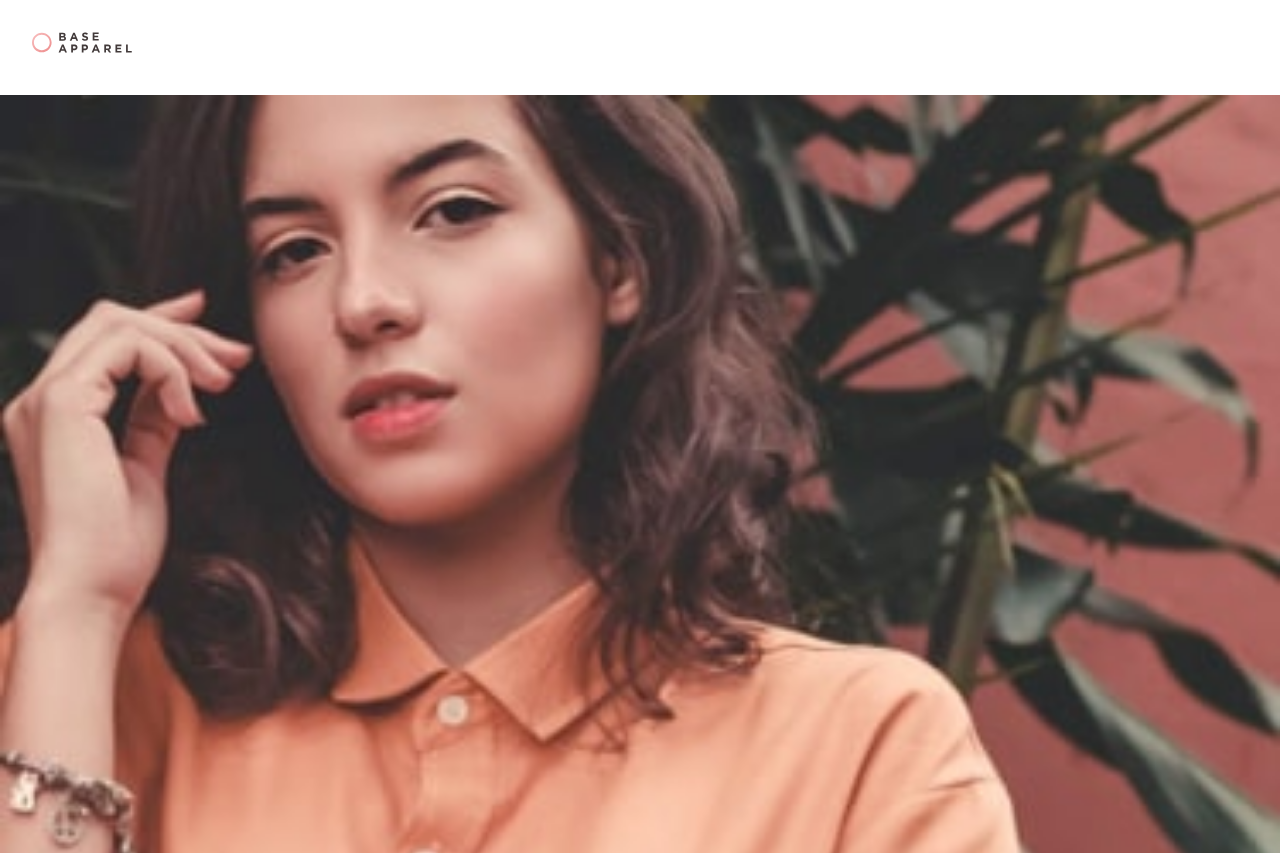
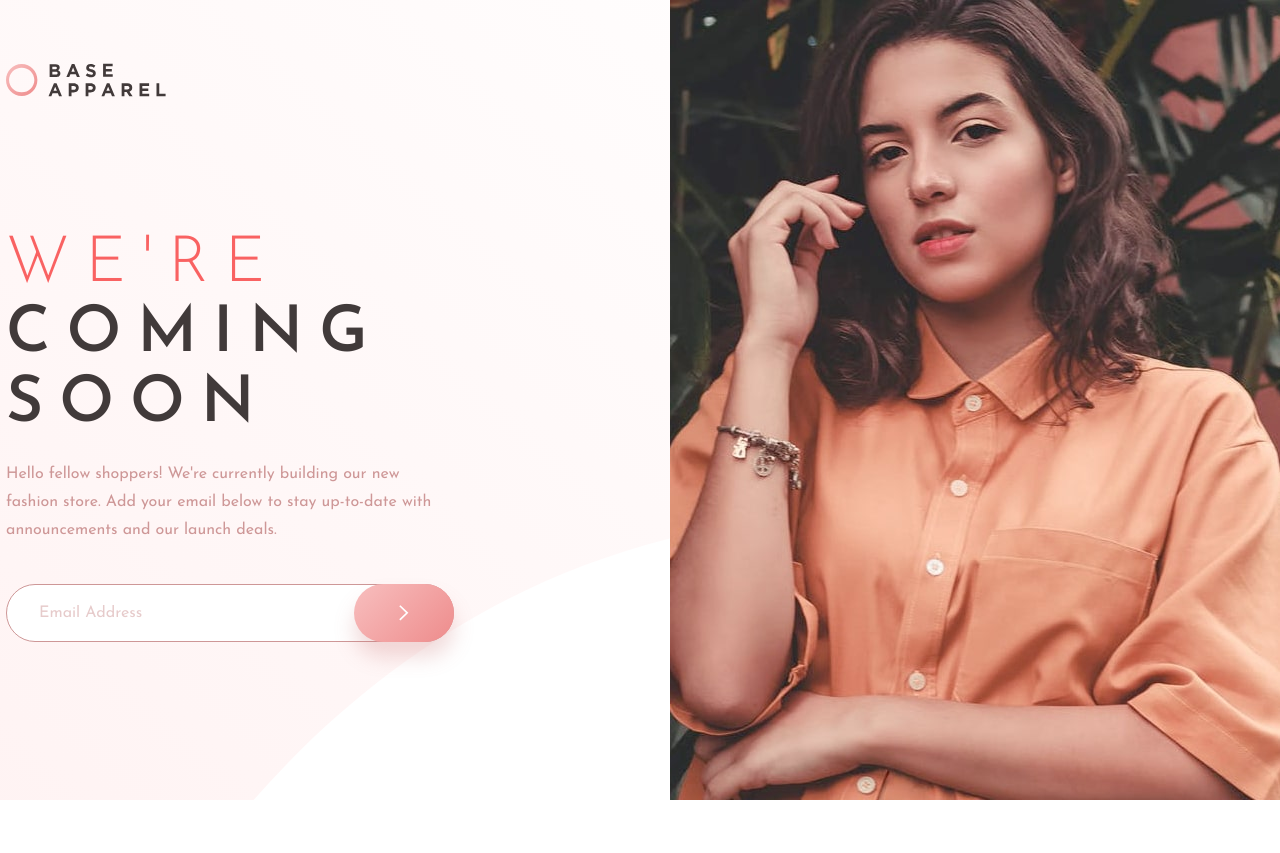
Before and after one commit to manjeshrv592/base-apparel-coming-soon, a plain HTML site: page index.html in a window 1280 px wide. Shown: the top 853 px of the page. After the commit the page ends 800 px from the top, so only its background shows below. Drawn offline with Linux system fonts and the light colour scheme.

Commit message:
Finished project

```diff
--- a/css/style.css
+++ b/css/style.css
@@ -34,7 +34,7 @@ body {
 
 img {
   width: 100%;
-  display: inline-block;
+  display: block;
 }
 
 /***********************************/
@@ -58,35 +58,44 @@ img {
 
 /***********************************/
 /* Main Layout */
+body {
+  display: grid;
+  grid-template-columns: 3.2rem 1fr 3.2rem;
+  grid-template-rows: 8.4rem max-content max-content;
+}
+
+.header,
+.hero-text {
+  grid-column: 2 / 3;
+}
+
 .header {
-  padding: 3.2rem;
+  display: grid;
 }
 
 .header-logo {
   width: 10rem;
+  align-self: center;
 }
 
-.hero {
+.hero-img {
+  grid-column: 1 / -1;
+  grid-row: 2 / 3;
+}
+
+.hero-text {
+  padding-top: 6.4rem;
   padding-bottom: 9.2rem;
+  text-align: center;
+  max-width: 40rem;
+  margin-right: auto;
+  margin-left: auto;
 }
 
 .hero-title {
   letter-spacing: 1.1rem;
   text-transform: uppercase;
   margin-bottom: 1.6rem;
-}
-
-.hero-content {
-  display: grid;
-  grid-gap: 6.4rem;
-}
-
-.hero-img {
-}
-
-.hero-text {
-  padding: 0 3.2rem;
-  text-align: center;
 }
 
 .hero-lead {
@@ -167,6 +176,7 @@ img {
 
 .input::placeholder {
   color: var(--desaturated-red);
+  opacity: 0.5;
 }
 
 .submit-btn {
@@ -185,6 +195,23 @@ img {
   cursor: pointer;
 }
 
+.submit-btn::after {
+  content: '';
+  display: inline-block;
+  width: 100%;
+  height: 100%;
+  background-color: rgba(255, 255, 255, 0.5);
+  position: absolute;
+  top: 0;
+  left: 0;
+  transition: all 0.3s ease;
+  opacity: 0;
+}
+
+.submit-btn:hover::after {
+  opacity: 1;
+}
+
 .submit-btn img {
   width: 1rem;
 }
@@ -198,7 +225,6 @@ img {
 .fw-300 {
   font-weight: 300;
 }
-
 /**************************************/
 /* Responsive styling */
 /**************************************/
@@ -212,11 +238,62 @@ img {
   body {
     font-size: 1.6rem;
     line-height: 2.8rem;
+    min-height: 100vh;
+    display: grid;
+    grid-template-columns: 3.2rem 1fr 1fr 3.2rem;
+    grid-template-rows: 16rem 1fr;
+
+    background-image: url('./../images/bg-pattern-desktop.svg');
+    background-size: 100%;
+    background-position: top left;
+    background-repeat: no-repeat;
   }
 
   .h1 {
     font-size: 6.4rem;
     line-height: 6.4rem;
+  }
+
+  .header-logo {
+    width: 16rem;
+  }
+
+  .hero-img {
+    grid-row: 1 / -1;
+    grid-column: 3 / -1;
+  }
+
+  .hero-img img {
+    width: 100%;
+    height: 100%;
+    object-fit: cover;
+  }
+
+  .hero-text {
+    padding: 0;
+    padding-top: 7rem;
+    padding-right: 3.2rem;
+    text-align: left;
+    margin: 0;
+    max-width: 48rem;
+  }
+
+  .hero-title {
+    margin-bottom: 2rem;
+    letter-spacing: 1.6rem;
+    line-height: 7rem;
+  }
+
+  .hero-lead {
+    margin-bottom: 4rem;
+  }
+
+  .input {
+    padding: 2rem 3.2rem;
+  }
+
+  .submit-btn {
+    width: 10rem;
   }
 }
 
@@ -226,6 +303,9 @@ img {
 
 /* X-Large devices (large desktops, 1200px and up) */
 @media (min-width: 1200px) {
+  body {
+    grid-template-columns: 1fr 66.4rem minmax(61rem, 1fr);
+  }
 }
 
 /* XX-Large devices (larger desktops, 1400px and up) */
--- a/index.html
+++ b/index.html
@@ -25,28 +25,19 @@
     <title>Frontend Mentor | Base Apparel coming soon page</title>
   </head>
   <body>
-    <!-- Header start -->
     <header class="header">
       <img src="./images/logo.svg" alt="Logo" class="header-logo" />
     </header>
-    <!-- Header end -->
 
-    <!-- Main start -->
-    <main>
-      <!-- Hero start -->
-      <section class="hero">
-        <div class="hero-content">
-          <img src="./images/hero-mobile.jpg" alt="Hero" class="hero-img" />
     <div class="hero-text">
       <h1 class="h1 hero-title">
-              <span class="text-red fw-300">we're</span> coming soon
+        <span class="fw-300 text-red">we're</span> coming soon
       </h1>
       <p class="hero-lead">
-              Hello fellow shoppers! We're currently building our new fashion
-              store. Add your email below to stay up-to-date with announcements
-              and our launch deals.
+        Hello fellow shoppers! We're currently building our new fashion store.
+        Add your email below to stay up-to-date with announcements and our
+        launch deals.
       </p>
-            <!-- Form start -->
       <form action="#" class="form">
         <div class="input-container">
           <input type="text" class="input" placeholder="Email Address" />
@@ -55,13 +46,13 @@
           <img src="./images/icon-arrow.svg" alt="Send icon" />
         </button>
       </form>
-            <!-- Form end -->
     </div>
+    <div class="hero-img">
+      <picture>
+        <source srcset="./images/hero-desktop.jpg" media="(min-width:768px)" />
+        <img src="./images/hero-mobile.jpg" alt="Hero" />
+      </picture>
     </div>
-      </section>
-      <!-- Hero end -->
-    </main>
-    <!-- Main end -->
 
     <!-- JS -->
     <script src="./js/script.js"></script>
```
Lines whose indentation alone changed are shown as unchanged.
